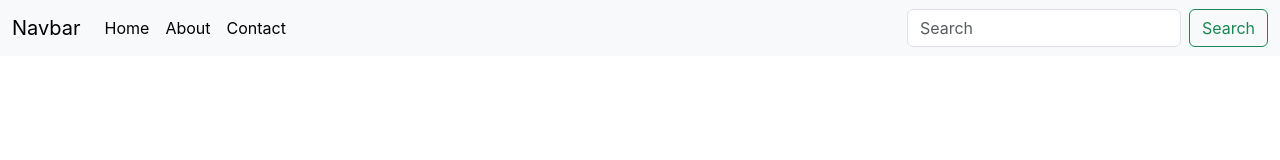
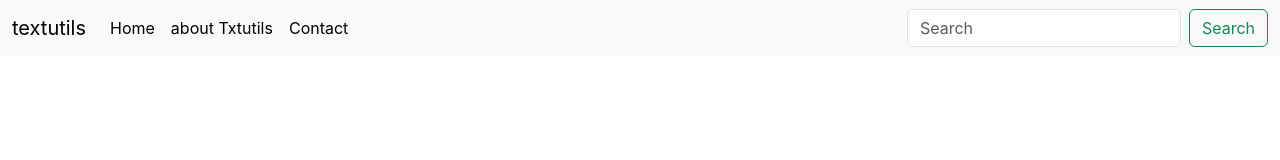
Before and after one commit to mahuyaghosh396/my-app, a React (Create React App) app: page / in a window 1280 px wide. Shown: the top 160 px of the page. Built offline with nearby package versions, Linux system fonts and the light colour scheme.

Commit message:
concept of props

```diff
--- a/src/App.js
+++ b/src/App.js
@@ -5,7 +5,7 @@
 function App() {
   return (
     <>
-    <Navbar />
+    <Navbar title = "textutils" about = "about Txtutils"/>
 
     </>
   );
--- a/src/components/Navbar.js
+++ b/src/components/Navbar.js
@@ -1,10 +1,10 @@
 import React from 'react'
 
-export default function Navbar() {
+export default function Navbar(props) {
   return (
     <nav className="navbar navbar-expand-lg bg-body-tertiary">
       <div className="container-fluid">
-        <a className="navbar-brand" href="/">Navbar</a>
+        <a className="navbar-brand" href="/">{props.title}</a>
         <button className="navbar-toggler" type="button" data-bs-toggle="collapse" data-bs-target="/navbarSupportedContent" aria-controls="navbarSupportedContent" aria-expanded="false" aria-label="Toggle navigation">
           <span className="navbar-toggler-icon"></span>
         </button>
@@ -15,7 +15,7 @@
             </li>
 
             <li className="nav-item">
-              <a className="nav-link active" aria-current="page" href="/">About</a>
+              <a className="nav-link active" aria-current="page" href="/">{props.about}</a>
             </li>
 
             <li className="nav-item">
```
